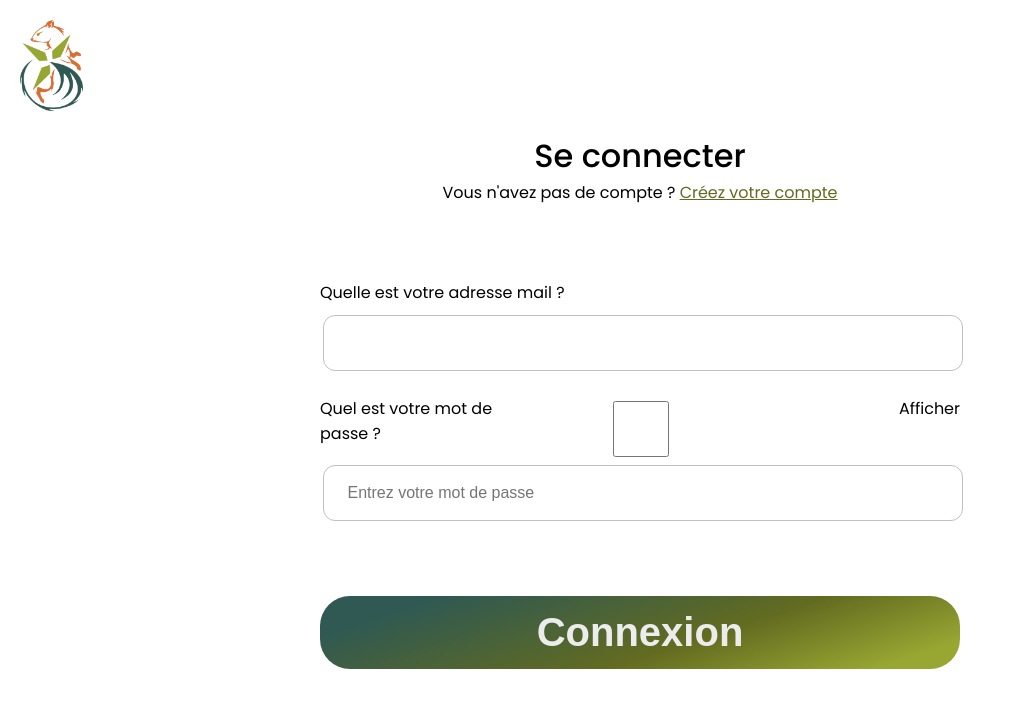
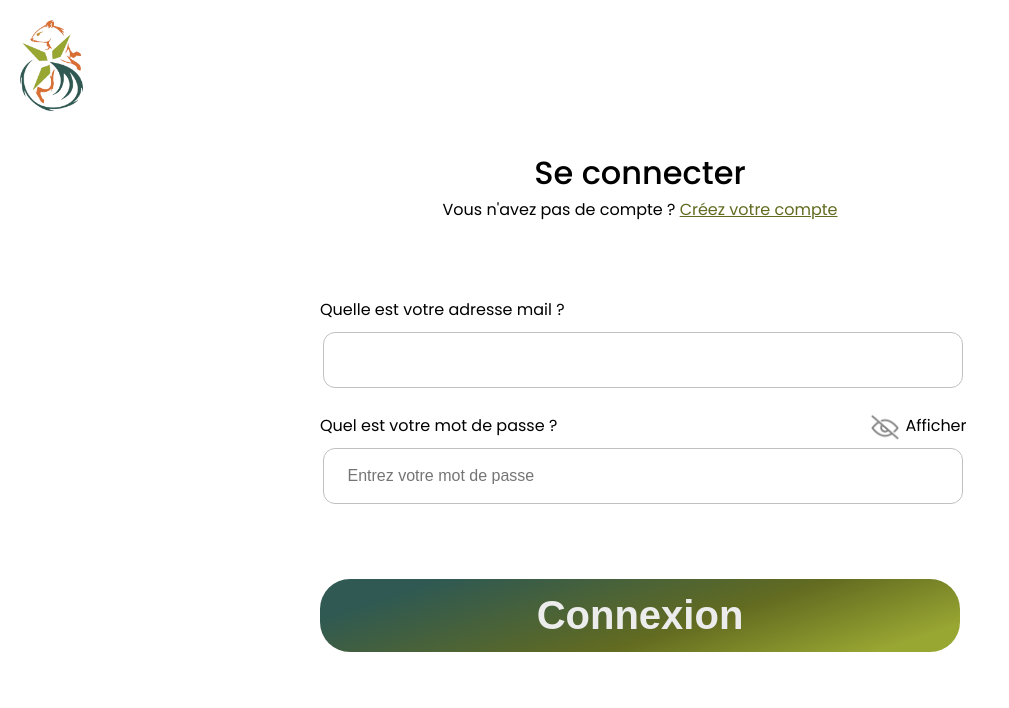
Before and after one commit to trethore/SAE3-PACT-TripEnArvor, a PHP site: page / in a window 1280 px wide. Shown: the top 708 px of the page, without its empty margins (0-1009 px from the left). Run offline with PHP 8.4, Linux system fonts and the light colour scheme.

Commit message:
Fini pour de vrai (sauf liens et bdd)

```diff
--- a/index.html
+++ b/index.html
@@ -19,8 +19,10 @@
         <br>
         <section>
             <label>Quel est votre mot de passe ?</label>
-            <input type="checkbox" onclick="myFunction()">
-            <label>Afficher</label>
+            <article>
+                <input type="checkbox" id="toggle" onclick="myFunction()">
+                <label for="toggle">Afficher</label>
+            </article>
         </section>
         <input type="password" id="mdp" name="mdp" placeholder="Entrez votre mot de passe" required/>
         <br>
--- a/style.css
+++ b/style.css
@@ -83,7 +83,6 @@ body.connecter {
     font-size: 16px;
 
     color: var(--noir);
-    opacity: ;
 
     margin: 0 0 5px 0;
 
@@ -91,7 +90,7 @@ body.connecter {
     width: 50%;
 }
 
-.connecter input {
+.connecter main > input {
     box-sizing: border-box;
 
     width: 715px;
@@ -134,19 +133,51 @@ body.connecter {
     justify-content: center;
 
     color: var(--blanc-leger);
+
+    transition: background 0.5s ease, color 0.5s ease;
 }
 
 section {
     display: flex;
     flex-direction: row;
     width: 50%;
-    text-align: left;
+    align-items: center;
+    justify-content: space-between;
 }
 
-section label:last-child {
+article {
     text-align: right;
+    display: flex;
+    flex-direction: row;
+    justify-content: center;
+    align-items: center;
 }
 
-/*section input {
+article label {
+    margin-left: 5px !important;
+}
 
-}*/
+section input {
+    display: flex;
+    appearance: none;
+    width: 30px;
+    height: 30px;
+    background-image: url(images/frontOffice/icones/oeil-ferme.png);
+    background-size: contain;
+    background-repeat: no-repeat;
+    cursor: pointer;
+    border: none;
+    margin: 0;
+}
+
+section input:checked {
+    width: 28px;
+    height: 28px;
+    background-image: url(images/frontOffice/icones/oeil.png);
+    margin-top: 1px;
+}
+
+main button:hover {
+    background: var(--blanc-leger);
+    color: var(--vert-principale);
+}
```
